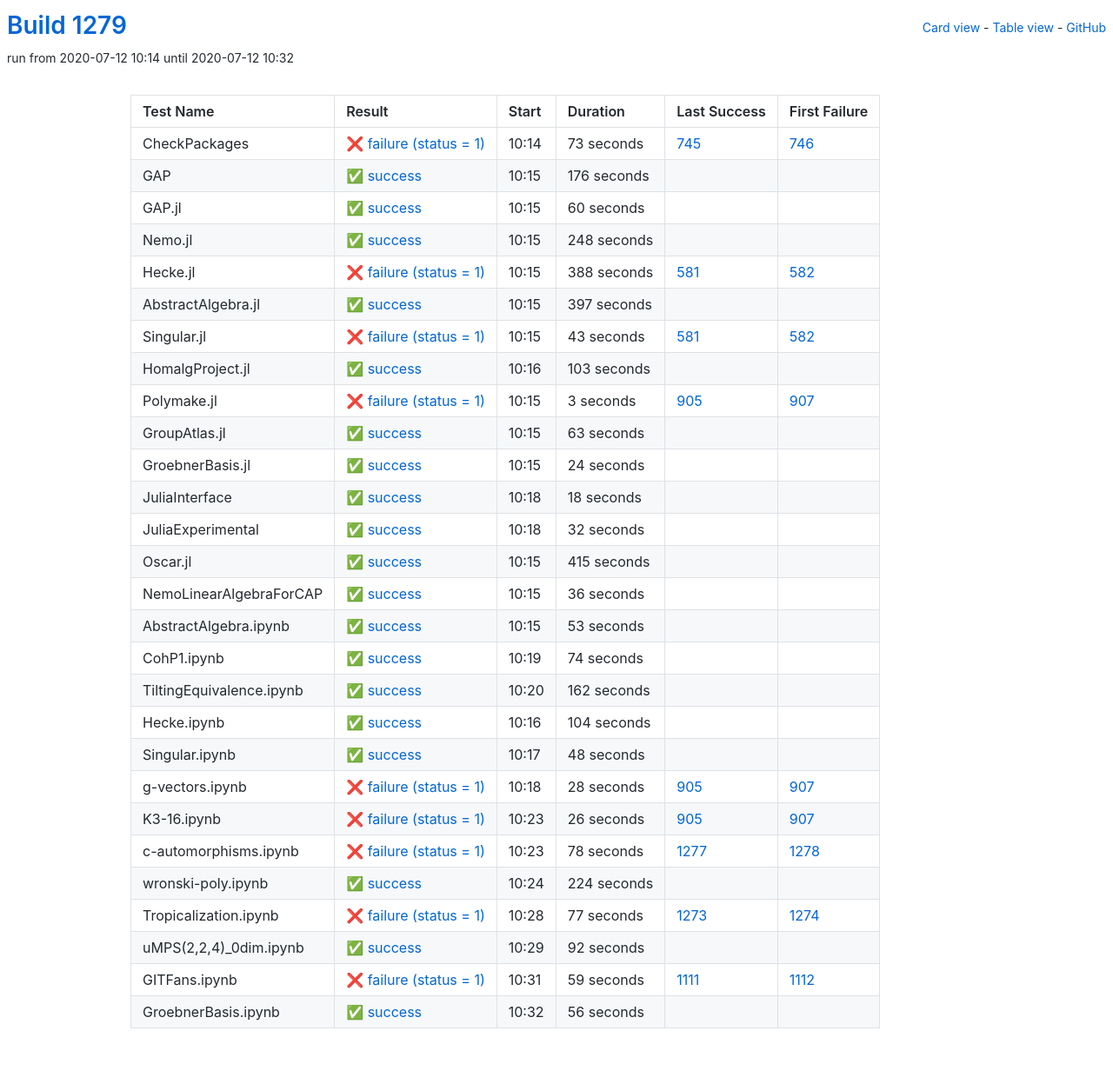
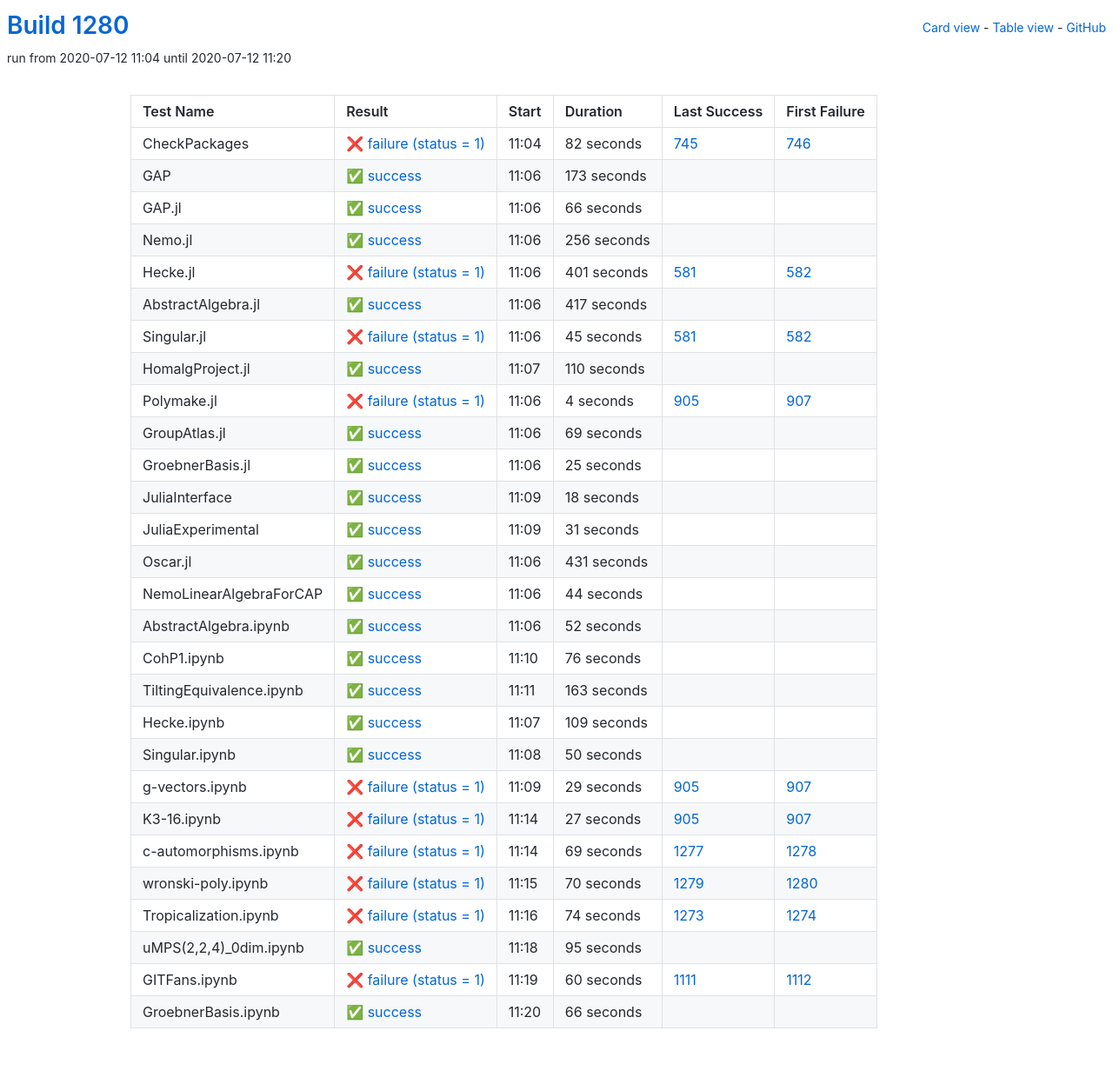
Before and after one commit to oscar-system/oscar-ci-status-1.4, a Jekyll site: the page built from table.html, in a window 1280 px wide. Shown: the whole page at 87% size. Built offline with Jekyll 4.4.1, drawn with Linux system fonts in a browser that asks for light colours.

Commit message:
Build #1280

```diff
--- a/_data/ci.yml
+++ b/_data/ci.yml
@@ -1,6 +1,6 @@
 ---
-build: 1279
-build_url: https://oscarci.mathematik.uni-kl.de/job/oscar-julia-1.4/1279/
+build: 1280
+build_url: https://oscarci.mathematik.uni-kl.de/job/oscar-julia-1.4/1280/
 job: oscar-julia-1.4
 organization: oscar-system
 repo: oscar-ci-status-1.4
@@ -8,140 +8,140 @@ repourl: https://github.com/oscar-system/oscar-ci-status-1.4
 tests:
 - name: CheckPackages
   id: checkpackages
-  log: https://oscarci.mathematik.uni-kl.de/job/oscar-julia-1.4/1279/artifact/logs/build-1279/CheckPackages.log
-  start: 2020-07-12 10:14
+  log: https://oscarci.mathematik.uni-kl.de/job/oscar-julia-1.4/1280/artifact/logs/build-1280/CheckPackages.log
+  start: 2020-07-12 11:04
   success: false
   exitcode: 1
   status: failure
-  duration: 73
+  duration: 82
   last_success: 745
   last_success_url: https://oscarci.mathematik.uni-kl.de/job/oscar-julia-1.4/745/
   first_failure: 746
   first_failure_url: https://oscarci.mathematik.uni-kl.de/job/oscar-julia-1.4/746/
 - name: GAP
   id: gap
-  log: https://oscarci.mathematik.uni-kl.de/job/oscar-julia-1.4/1279/artifact/logs/build-1279/GAP.log
-  start: 2020-07-12 10:15
+  log: https://oscarci.mathematik.uni-kl.de/job/oscar-julia-1.4/1280/artifact/logs/build-1280/GAP.log
+  start: 2020-07-12 11:06
   success: true
   exitcode: 0
   status: success
-  duration: 176
+  duration: 173
   last_success: false
   last_success_url:
   first_failure: false
   first_failure_url:
 - name: GAP.jl
   id: gap-jl
-  log: https://oscarci.mathematik.uni-kl.de/job/oscar-julia-1.4/1279/artifact/logs/build-1279/GAP.jl.log
-  start: 2020-07-12 10:15
+  log: https://oscarci.mathematik.uni-kl.de/job/oscar-julia-1.4/1280/artifact/logs/build-1280/GAP.jl.log
+  start: 2020-07-12 11:06
   success: true
   exitcode: 0
   status: success
-  duration: 60
+  duration: 66
   last_success: false
   last_success_url:
   first_failure: false
   first_failure_url:
 - name: Nemo.jl
   id: nemo-jl
-  log: https://oscarci.mathematik.uni-kl.de/job/oscar-julia-1.4/1279/artifact/logs/build-1279/Nemo.jl.log
-  start: 2020-07-12 10:15
+  log: https://oscarci.mathematik.uni-kl.de/job/oscar-julia-1.4/1280/artifact/logs/build-1280/Nemo.jl.log
+  start: 2020-07-12 11:06
   success: true
   exitcode: 0
   status: success
-  duration: 248
+  duration: 256
   last_success: false
   last_success_url:
   first_failure: false
   first_failure_url:
 - name: Hecke.jl
   id: hecke-jl
-  log: https://oscarci.mathematik.uni-kl.de/job/oscar-julia-1.4/1279/artifact/logs/build-1279/Hecke.jl.log
-  start: 2020-07-12 10:15
+  log: https://oscarci.mathematik.uni-kl.de/job/oscar-julia-1.4/1280/artifact/logs/build-1280/Hecke.jl.log
+  start: 2020-07-12 11:06
   success: false
   exitcode: 1
   status: failure
-  duration: 388
+  duration: 401
   last_success: 581
   last_success_url: https://oscarci.mathematik.uni-kl.de/job/oscar-julia-1.4/581/
   first_failure: 582
   first_failure_url: https://oscarci.mathematik.uni-kl.de/job/oscar-julia-1.4/582/
 - name: AbstractAlgebra.jl
   id: abstractalgebra-jl
-  log: https://oscarci.mathematik.uni-kl.de/job/oscar-julia-1.4/1279/artifact/logs/build-1279/AbstractAlgebra.jl.log
-  start: 2020-07-12 10:15
+  log: https://oscarci.mathematik.uni-kl.de/job/oscar-julia-1.4/1280/artifact/logs/build-1280/AbstractAlgebra.jl.log
+  start: 2020-07-12 11:06
   success: true
   exitcode: 0
   status: success
-  duration: 397
+  duration: 417
   last_success: false
   last_success_url:
   first_failure: false
   first_failure_url:
 - name: Singular.jl
   id: singular-jl
-  log: https://oscarci.mathematik.uni-kl.de/job/oscar-julia-1.4/1279/artifact/logs/build-1279/Singular.jl.log
-  start: 2020-07-12 10:15
+  log: https://oscarci.mathematik.uni-kl.de/job/oscar-julia-1.4/1280/artifact/logs/build-1280/Singular.jl.log
+  start: 2020-07-12 11:06
   success: false
   exitcode: 1
   status: failure
-  duration: 43
+  duration: 45
   last_success: 581
   last_success_url: https://oscarci.mathematik.uni-kl.de/job/oscar-julia-1.4/581/
   first_failure: 582
   first_failure_url: https://oscarci.mathematik.uni-kl.de/job/oscar-julia-1.4/582/
 - name: HomalgProject.jl
   id: homalgproject-jl
-  log: https://oscarci.mathematik.uni-kl.de/job/oscar-julia-1.4/1279/artifact/logs/build-1279/HomalgProject.jl.log
-  start: 2020-07-12 10:16
+  log: https://oscarci.mathematik.uni-kl.de/job/oscar-julia-1.4/1280/artifact/logs/build-1280/HomalgProject.jl.log
+  start: 2020-07-12 11:07
   success: true
   exitcode: 0
   status: success
-  duration: 103
+  duration: 110
   last_success: false
   last_success_url:
   first_failure: false
   first_failure_url:
 - name: Polymake.jl
   id: polymake-jl
-  log: https://oscarci.mathematik.uni-kl.de/job/oscar-julia-1.4/1279/artifact/logs/build-1279/Polymake.jl.log
-  start: 2020-07-12 10:15
+  log: https://oscarci.mathematik.uni-kl.de/job/oscar-julia-1.4/1280/artifact/logs/build-1280/Polymake.jl.log
+  start: 2020-07-12 11:06
   success: false
   exitcode: 1
   status: failure
-  duration: 3
+  duration: 4
   last_success: 905
   last_success_url: https://oscarci.mathematik.uni-kl.de/job/oscar-julia-1.4/905/
   first_failure: 907
   first_failure_url: https://oscarci.mathematik.uni-kl.de/job/oscar-julia-1.4/907/
 - name: GroupAtlas.jl
   id: groupatlas-jl
-  log: https://oscarci.mathematik.uni-kl.de/job/oscar-julia-1.4/1279/artifact/logs/build-1279/GroupAtlas.jl.log
-  start: 2020-07-12 10:15
+  log: https://oscarci.mathematik.uni-kl.de/job/oscar-julia-1.4/1280/artifact/logs/build-1280/GroupAtlas.jl.log
+  start: 2020-07-12 11:06
   success: true
   exitcode: 0
   status: success
-  duration: 63
+  duration: 69
   last_success: false
   last_success_url:
   first_failure: false
   first_failure_url:
 - name: GroebnerBasis.jl
   id: groebnerbasis-jl
-  log: https://oscarci.mathematik.uni-kl.de/job/oscar-julia-1.4/1279/artifact/logs/build-1279/GroebnerBasis.jl.log
-  start: 2020-07-12 10:15
+  log: https://oscarci.mathematik.uni-kl.de/job/oscar-julia-1.4/1280/artifact/logs/build-1280/GroebnerBasis.jl.log
+  start: 2020-07-12 11:06
   success: true
   exitcode: 0
   status: success
-  duration: 24
+  duration: 25
   last_success: false
   last_success_url:
   first_failure: false
   first_failure_url:
 - name: JuliaInterface
   id: juliainterface
-  log: https://oscarci.mathematik.uni-kl.de/job/oscar-julia-1.4/1279/artifact/logs/build-1279/JuliaInterface.log
-  start: 2020-07-12 10:18
+  log: https://oscarci.mathematik.uni-kl.de/job/oscar-julia-1.4/1280/artifact/logs/build-1280/JuliaInterface.log
+  start: 2020-07-12 11:09
   success: true
   exitcode: 0
   status: success
@@ -152,192 +152,192 @@ tests:
   first_failure_url:
 - name: JuliaExperimental
   id: juliaexperimental
-  log: https://oscarci.mathematik.uni-kl.de/job/oscar-julia-1.4/1279/artifact/logs/build-1279/JuliaExperimental.log
-  start: 2020-07-12 10:18
+  log: https://oscarci.mathematik.uni-kl.de/job/oscar-julia-1.4/1280/artifact/logs/build-1280/JuliaExperimental.log
+  start: 2020-07-12 11:09
   success: true
   exitcode: 0
   status: success
-  duration: 32
+  duration: 31
   last_success: false
   last_success_url:
   first_failure: false
   first_failure_url:
 - name: Oscar.jl
   id: oscar-jl
-  log: https://oscarci.mathematik.uni-kl.de/job/oscar-julia-1.4/1279/artifact/logs/build-1279/Oscar.jl.log
-  start: 2020-07-12 10:15
+  log: https://oscarci.mathematik.uni-kl.de/job/oscar-julia-1.4/1280/artifact/logs/build-1280/Oscar.jl.log
+  start: 2020-07-12 11:06
   success: true
   exitcode: 0
   status: success
-  duration: 415
+  duration: 431
   last_success: false
   last_success_url:
   first_failure: false
   first_failure_url:
 - name: NemoLinearAlgebraForCAP
   id: nemolinearalgebraforcap
-  log: https://oscarci.mathematik.uni-kl.de/job/oscar-julia-1.4/1279/artifact/logs/build-1279/NemoLinearAlgebraForCAP.log
-  start: 2020-07-12 10:15
+  log: https://oscarci.mathematik.uni-kl.de/job/oscar-julia-1.4/1280/artifact/logs/build-1280/NemoLinearAlgebraForCAP.log
+  start: 2020-07-12 11:06
   success: true
   exitcode: 0
   status: success
-  duration: 36
+  duration: 44
   last_success: false
   last_success_url:
   first_failure: false
   first_failure_url:
 - name: AbstractAlgebra.ipynb
   id: abstractalgebra-ipynb
-  log: https://oscarci.mathematik.uni-kl.de/job/oscar-julia-1.4/1279/artifact/logs/build-1279/AbstractAlgebra.ipynb.log
-  start: 2020-07-12 10:15
+  log: https://oscarci.mathematik.uni-kl.de/job/oscar-julia-1.4/1280/artifact/logs/build-1280/AbstractAlgebra.ipynb.log
+  start: 2020-07-12 11:06
   success: true
   exitcode: 0
   status: success
-  duration: 53
+  duration: 52
   last_success: false
   last_success_url:
   first_failure: false
   first_failure_url:
 - name: CohP1.ipynb
   id: cohp1-ipynb
-  log: https://oscarci.mathematik.uni-kl.de/job/oscar-julia-1.4/1279/artifact/logs/build-1279/CohP1.ipynb.log
-  start: 2020-07-12 10:19
+  log: https://oscarci.mathematik.uni-kl.de/job/oscar-julia-1.4/1280/artifact/logs/build-1280/CohP1.ipynb.log
+  start: 2020-07-12 11:10
   success: true
   exitcode: 0
   status: success
-  duration: 74
+  duration: 76
   last_success: false
   last_success_url:
   first_failure: false
   first_failure_url:
 - name: TiltingEquivalence.ipynb
   id: tiltingequivalence-ipynb
-  log: https://oscarci.mathematik.uni-kl.de/job/oscar-julia-1.4/1279/artifact/logs/build-1279/TiltingEquivalence.ipynb.log
-  start: 2020-07-12 10:20
+  log: https://oscarci.mathematik.uni-kl.de/job/oscar-julia-1.4/1280/artifact/logs/build-1280/TiltingEquivalence.ipynb.log
+  start: 2020-07-12 11:11
   success: true
   exitcode: 0
   status: success
-  duration: 162
+  duration: 163
   last_success: false
   last_success_url:
   first_failure: false
   first_failure_url:
 - name: Hecke.ipynb
   id: hecke-ipynb
-  log: https://oscarci.mathematik.uni-kl.de/job/oscar-julia-1.4/1279/artifact/logs/build-1279/Hecke.ipynb.log
-  start: 2020-07-12 10:16
+  log: https://oscarci.mathematik.uni-kl.de/job/oscar-julia-1.4/1280/artifact/logs/build-1280/Hecke.ipynb.log
+  start: 2020-07-12 11:07
   success: true
   exitcode: 0
   status: success
-  duration: 104
+  duration: 109
   last_success: false
   last_success_url:
   first_failure: false
   first_failure_url:
 - name: Singular.ipynb
   id: singular-ipynb
-  log: https://oscarci.mathematik.uni-kl.de/job/oscar-julia-1.4/1279/artifact/logs/build-1279/Singular.ipynb.log
-  start: 2020-07-12 10:17
+  log: https://oscarci.mathematik.uni-kl.de/job/oscar-julia-1.4/1280/artifact/logs/build-1280/Singular.ipynb.log
+  start: 2020-07-12 11:08
   success: true
   exitcode: 0
   status: success
-  duration: 48
+  duration: 50
   last_success: false
   last_success_url:
   first_failure: false
   first_failure_url:
 - name: g-vectors.ipynb
   id: g-vectors-ipynb
-  log: https://oscarci.mathematik.uni-kl.de/job/oscar-julia-1.4/1279/artifact/logs/build-1279/g-vectors.ipynb.log
-  start: 2020-07-12 10:18
+  log: https://oscarci.mathematik.uni-kl.de/job/oscar-julia-1.4/1280/artifact/logs/build-1280/g-vectors.ipynb.log
+  start: 2020-07-12 11:09
   success: false
   exitcode: 1
   status: failure
-  duration: 28
+  duration: 29
   last_success: 905
   last_success_url: https://oscarci.mathematik.uni-kl.de/job/oscar-julia-1.4/905/
   first_failure: 907
   first_failure_url: https://oscarci.mathematik.uni-kl.de/job/oscar-julia-1.4/907/
 - name: K3-16.ipynb
   id: k3-16-ipynb
-  log: https://oscarci.mathematik.uni-kl.de/job/oscar-julia-1.4/1279/artifact/logs/build-1279/K3-16.ipynb.log
-  start: 2020-07-12 10:23
+  log: https://oscarci.mathematik.uni-kl.de/job/oscar-julia-1.4/1280/artifact/logs/build-1280/K3-16.ipynb.log
+  start: 2020-07-12 11:14
   success: false
   exitcode: 1
   status: failure
-  duration: 26
+  duration: 27
   last_success: 905
   last_success_url: https://oscarci.mathematik.uni-kl.de/job/oscar-julia-1.4/905/
   first_failure: 907
   first_failure_url: https://oscarci.mathematik.uni-kl.de/job/oscar-julia-1.4/907/
 - name: c-automorphisms.ipynb
   id: c-automorphisms-ipynb
-  log: https://oscarci.mathematik.uni-kl.de/job/oscar-julia-1.4/1279/artifact/logs/build-1279/c-automorphisms.ipynb.log
-  start: 2020-07-12 10:23
+  log: https://oscarci.mathematik.uni-kl.de/job/oscar-julia-1.4/1280/artifact/logs/build-1280/c-automorphisms.ipynb.log
+  start: 2020-07-12 11:14
   success: false
   exitcode: 1
   status: failure
-  duration: 78
+  duration: 69
   last_success: 1277
   last_success_url: https://oscarci.mathematik.uni-kl.de/job/oscar-julia-1.4/1277/
   first_failure: 1278
   first_failure_url: https://oscarci.mathematik.uni-kl.de/job/oscar-julia-1.4/1278/
 - name: wronski-poly.ipynb
   id: wronski-poly-ipynb
-  log: https://oscarci.mathematik.uni-kl.de/job/oscar-julia-1.4/1279/artifact/logs/build-1279/wronski-poly.ipynb.log
-  start: 2020-07-12 10:24
-  success: true
-  exitcode: 0
-  status: success
-  duration: 224
-  last_success: false
-  last_success_url:
-  first_failure: false
-  first_failure_url:
-- name: Tropicalization.ipynb
-  id: tropicalization-ipynb
-  log: https://oscarci.mathematik.uni-kl.de/job/oscar-julia-1.4/1279/artifact/logs/build-1279/Tropicalization.ipynb.log
-  start: 2020-07-12 10:28
+  log: https://oscarci.mathematik.uni-kl.de/job/oscar-julia-1.4/1280/artifact/logs/build-1280/wronski-poly.ipynb.log
+  start: 2020-07-12 11:15
   success: false
   exitcode: 1
   status: failure
-  duration: 77
+  duration: 70
+  last_success: 1279
+  last_success_url: https://oscarci.mathematik.uni-kl.de/job/oscar-julia-1.4/1279/
+  first_failure: 1280
+  first_failure_url: https://oscarci.mathematik.uni-kl.de/job/oscar-julia-1.4/1280/
+- name: Tropicalization.ipynb
+  id: tropicalization-ipynb
+  log: https://oscarci.mathematik.uni-kl.de/job/oscar-julia-1.4/1280/artifact/logs/build-1280/Tropicalization.ipynb.log
+  start: 2020-07-12 11:16
+  success: false
+  exitcode: 1
+  status: failure
+  duration: 74
   last_success: 1273
   last_success_url: https://oscarci.mathematik.uni-kl.de/job/oscar-julia-1.4/1273/
   first_failure: 1274
   first_failure_url: https://oscarci.mathematik.uni-kl.de/job/oscar-julia-1.4/1274/
 - name: uMPS(2,2,4)_0dim.ipynb
   id: umps-2-2-4-0dim-ipynb
-  log: https://oscarci.mathematik.uni-kl.de/job/oscar-julia-1.4/1279/artifact/logs/build-1279/uMPS-2-2-4-_0dim.ipynb.log
-  start: 2020-07-12 10:29
+  log: https://oscarci.mathematik.uni-kl.de/job/oscar-julia-1.4/1280/artifact/logs/build-1280/uMPS-2-2-4-_0dim.ipynb.log
+  start: 2020-07-12 11:18
   success: true
   exitcode: 0
   status: success
-  duration: 92
+  duration: 95
   last_success: false
   last_success_url:
   first_failure: false
   first_failure_url:
 - name: GITFans.ipynb
   id: gitfans-ipynb
-  log: https://oscarci.mathematik.uni-kl.de/job/oscar-julia-1.4/1279/artifact/logs/build-1279/GITFans.ipynb.log
-  start: 2020-07-12 10:31
+  log: https://oscarci.mathematik.uni-kl.de/job/oscar-julia-1.4/1280/artifact/logs/build-1280/GITFans.ipynb.log
+  start: 2020-07-12 11:19
   success: false
   exitcode: 1
   status: failure
-  duration: 59
+  duration: 60
   last_success: 1111
   last_success_url: https://oscarci.mathematik.uni-kl.de/job/oscar-julia-1.4/1111/
   first_failure: 1112
   first_failure_url: https://oscarci.mathematik.uni-kl.de/job/oscar-julia-1.4/1112/
 - name: GroebnerBasis.ipynb
   id: groebnerbasis-ipynb
-  log: https://oscarci.mathematik.uni-kl.de/job/oscar-julia-1.4/1279/artifact/logs/build-1279/GroebnerBasis.ipynb.log
-  start: 2020-07-12 10:32
+  log: https://oscarci.mathematik.uni-kl.de/job/oscar-julia-1.4/1280/artifact/logs/build-1280/GroebnerBasis.ipynb.log
+  start: 2020-07-12 11:20
   success: true
   exitcode: 0
   status: success
-  duration: 56
+  duration: 66
   last_success: false
   last_success_url:
   first_failure: false
```
Also changed, not shown: README.md.
